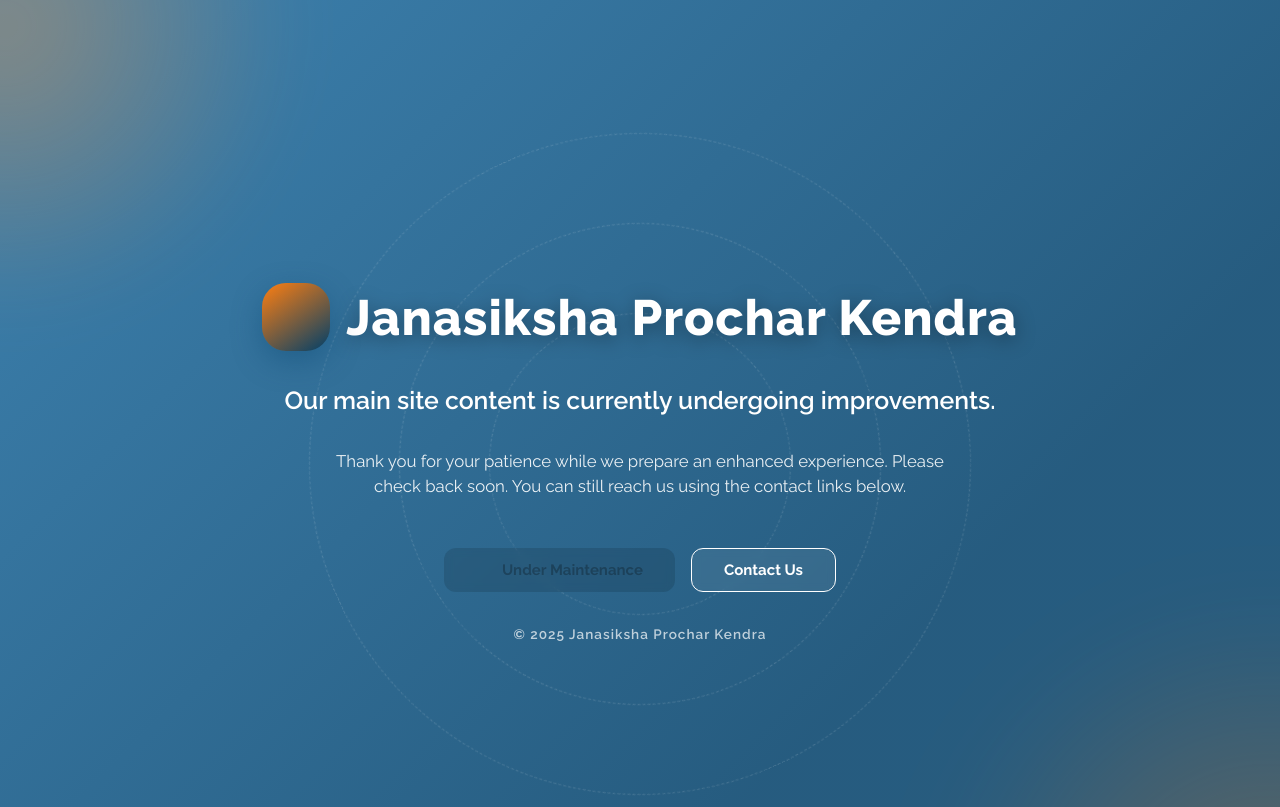
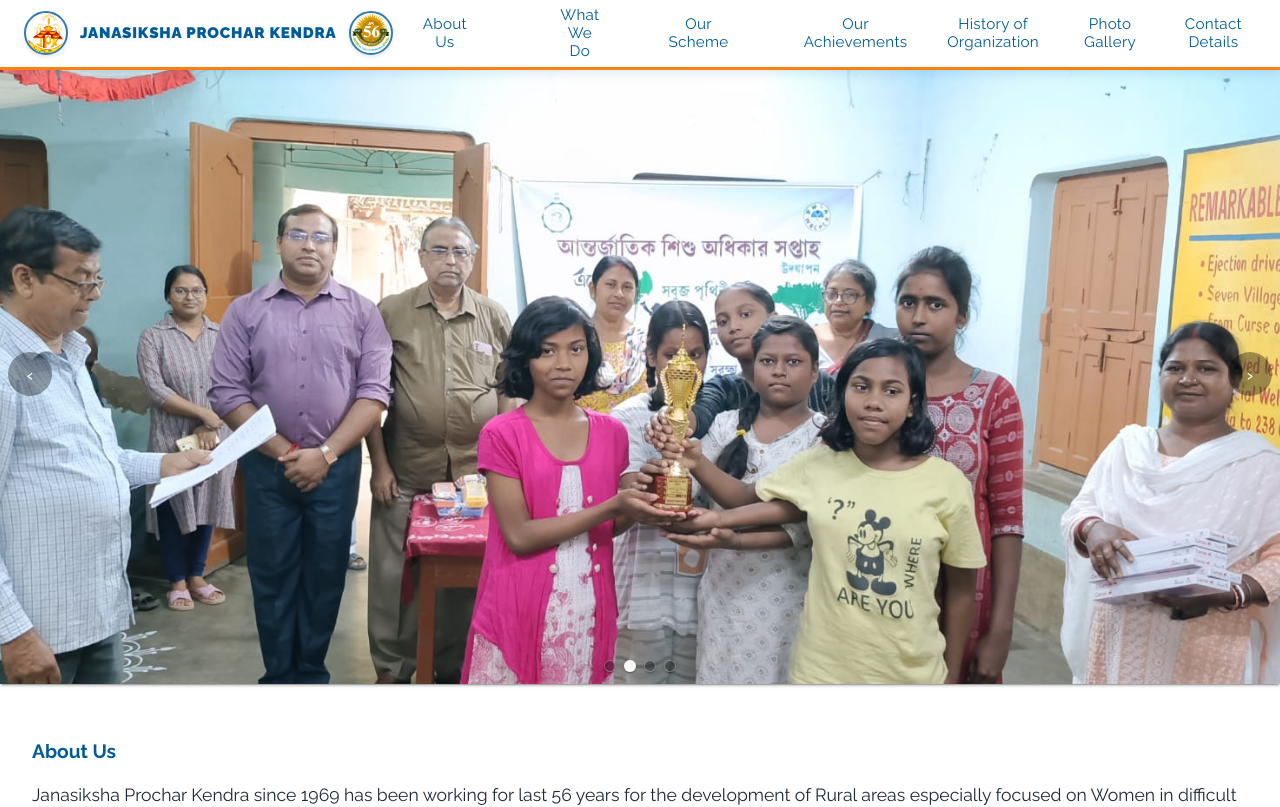
Before and after one commit to Anurup-SarKar/janasikhsha_web_app, a React (Vite) app: page / in a window 1280 px wide. Shown: the top 807 px of the page. Built offline with nearby package versions, Linux system fonts and the light colour scheme; some icons are missing.

Commit message:
update home page - maintainence page hide

```diff
--- a/src/App.jsx
+++ b/src/App.jsx
@@ -52,12 +52,11 @@
 function AppRoutes({ isLoggedIn, setIsLoggedIn }) {
   const location = useLocation();
   const isAdminRoute = location.pathname === '/admin_home' || location.pathname === '/reset_password';
-  const isMaintenanceRoute = location.pathname === '/';
 
   return (
     <Container maxWidth={false} disableGutters sx={{ width: '100vw', minHeight: '100vh', display: 'flex', flexDirection: 'column', justifyContent: 'flex-start', px: { xs: 0, md: 0 } }}>
-      {/* Responsive navigation bar with login/logout and menu (hidden for admin and maintenance routes) */}
-      {!isAdminRoute && !isMaintenanceRoute && (
+      {/* Responsive navigation bar with login/logout and menu (hidden for admin routes) */}
+      {!isAdminRoute && (
         <>
           <ResponsiveNavbar isLoggedIn={isLoggedIn} onLogin={() => setIsLoggedIn(true)} onLogout={() => setIsLoggedIn(false)} />
           {/* Spacer to offset fixed AppBar so routed pages start below the navbar */}
@@ -68,7 +67,7 @@
       {/* Main content area with routed pages — grows to fill available space so footer stays at bottom */}
       <Box tabIndex={-1} sx={{ outline: 'none', flex: 1, display: 'flex', flexDirection: 'column', minHeight: 0 }}>
         <Routes>
-          <Route path="/" element={<MaintenanceHome />} />
+          <Route path="/" element={<Home />} />
           <Route path="/whatwedo" element={<WhatWeDo />} />
           <Route path="/latestprojects" element={<LatestProjects />} />
           <Route path="/history" element={<History />} />
@@ -98,8 +97,8 @@
         </Routes>
       </Box>
 
-      {/* Footer styled like abwu.org.in (hidden for admin and maintenance routes) */}
-      {!isAdminRoute && !isMaintenanceRoute && (
+      {/* Footer styled like abwu.org.in (hidden for admin routes) */}
+      {!isAdminRoute && (
         <Box component="footer" sx={{
           bgcolor: (theme) => theme.palette.primary.main,
           color: '#fff',
@@ -146,7 +145,7 @@
                 <strong>Head Office:</strong><br />
                 CK-6, Sector-II, Salt Lake City, Kolkata 700064,WB, India
               </Box>
-               <Box sx={{ mb: 1, fontSize: '0.9rem' }}>
+              <Box sx={{ mb: 1, fontSize: '0.9rem' }}>
                 <strong>Rural Office:</strong><br />
                 P.O+Vill: Baganda,Via:jangipara, Hoogly 712404,WB, India
               </Box>
```
